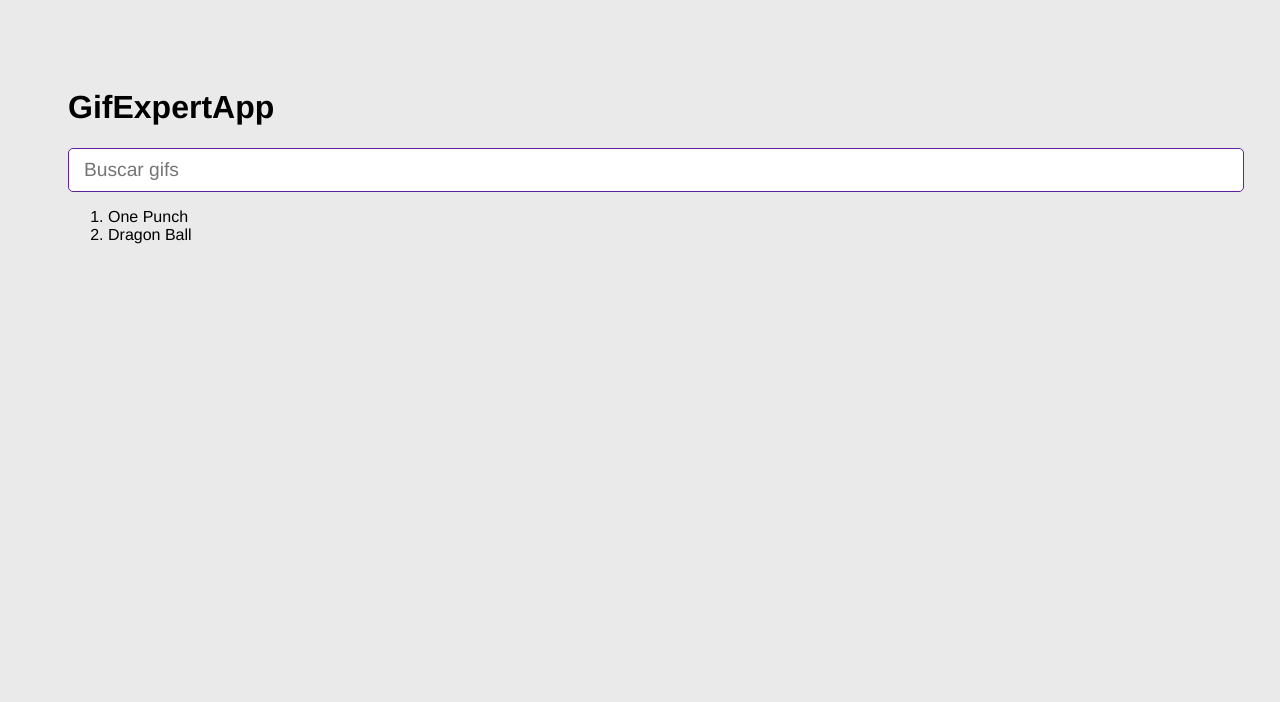
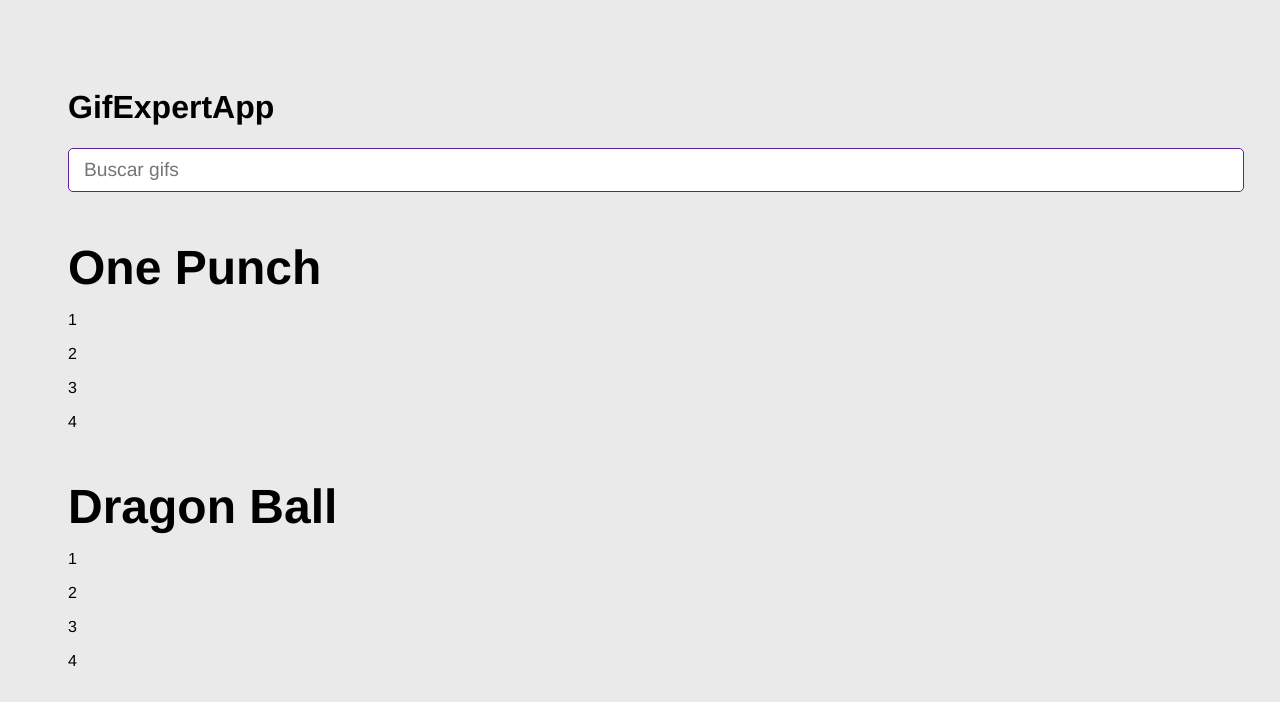
Before and after one commit to SergioDiazRamos/react-gif, a React (Vite) app: page / in a window 1280 px wide. Shown: the top 702 px of the page. Built offline with nearby package versions, Linux system fonts and the light colour scheme.

Commit message:
81. GifGrid - Nuevo componente

```diff
--- a/src/GifExpertApp.jsx
+++ b/src/GifExpertApp.jsx
@@ -1,6 +1,6 @@
 import { useState } from 'react';
 
-import { AddCategory } from './components';
+import { AddCategory, GifGrid } from './components';
 
 export const GifExpertApp = () => {
   const [categories, setCategories] = useState(['One Punch', 'Dragon Ball']);
@@ -13,20 +13,13 @@
 
   return (
     <>
-      {/* Título */}
       <h1>GifExpertApp</h1>
 
-      {/* Input */}
       <AddCategory onNewCategory={onAddCategory} />
 
-      {/* Listado de Gif */}
-      {/* <button onClick={onAddCategory}>Agregar</button> */}
-      <ol>
-        {categories.map((category) => (
-          <li key={category}>{category}</li>
-        ))}
-      </ol>
-      {/* Gif Item */}
+      {categories.map((category) => (
+        <GifGrid key={category} category={category} />
+      ))}
     </>
   );
 };
--- /dev/null
+++ b/src/components/GifGrid.jsx
@@ -0,0 +1,12 @@
+export const GifGrid = ({ category }) => {
+  const gifs = [1, 2, 3, 4];
+
+  return (
+    <>
+      <h3>{category}</h3>
+      {gifs.map((gif) => (
+        <p key={gif}>{gif}</p>
+      ))}
+    </>
+  );
+};
--- a/src/components/index.js
+++ b/src/components/index.js
@@ -1 +1,2 @@
 export * from './AddCategory';
+export * from './GifGrid';
```
